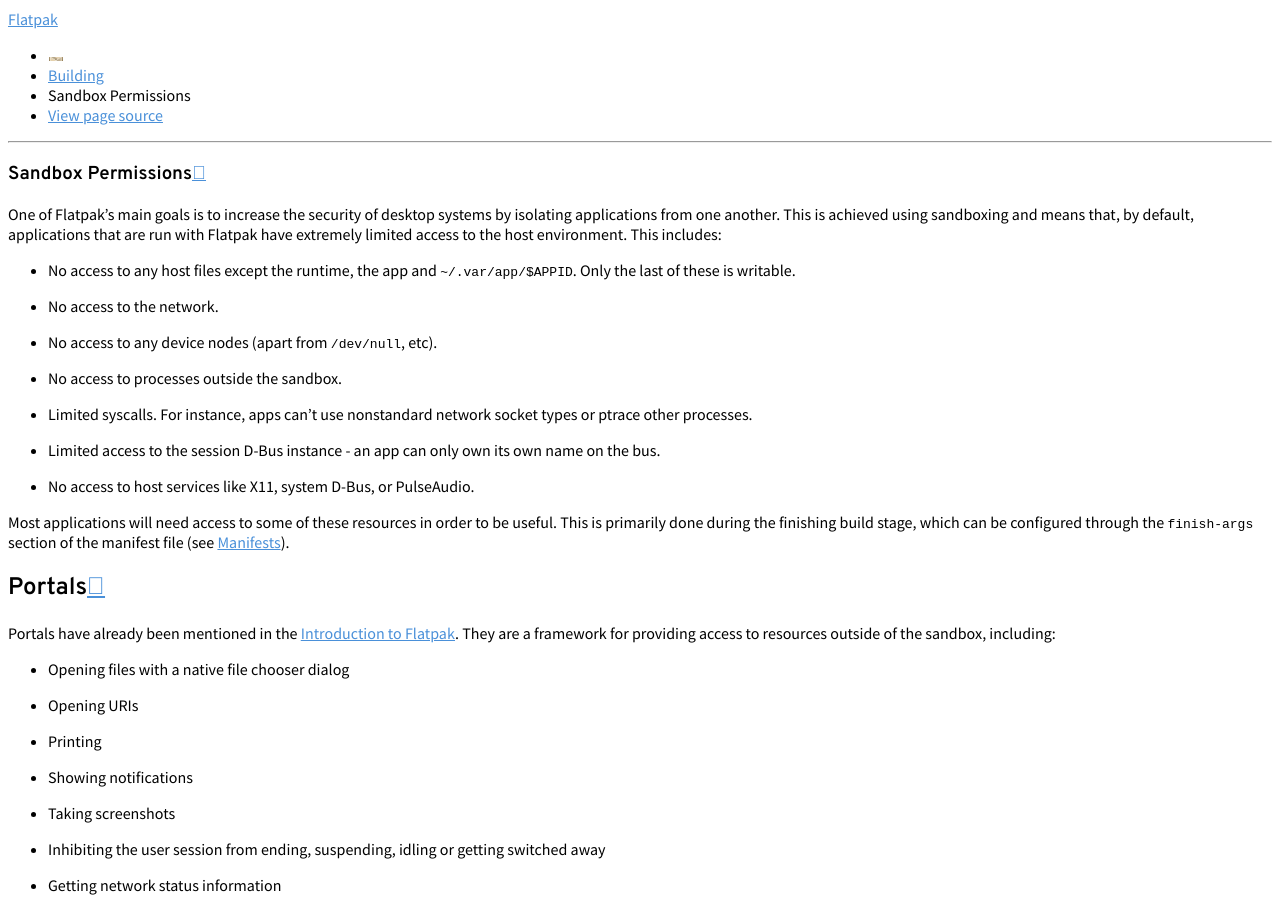
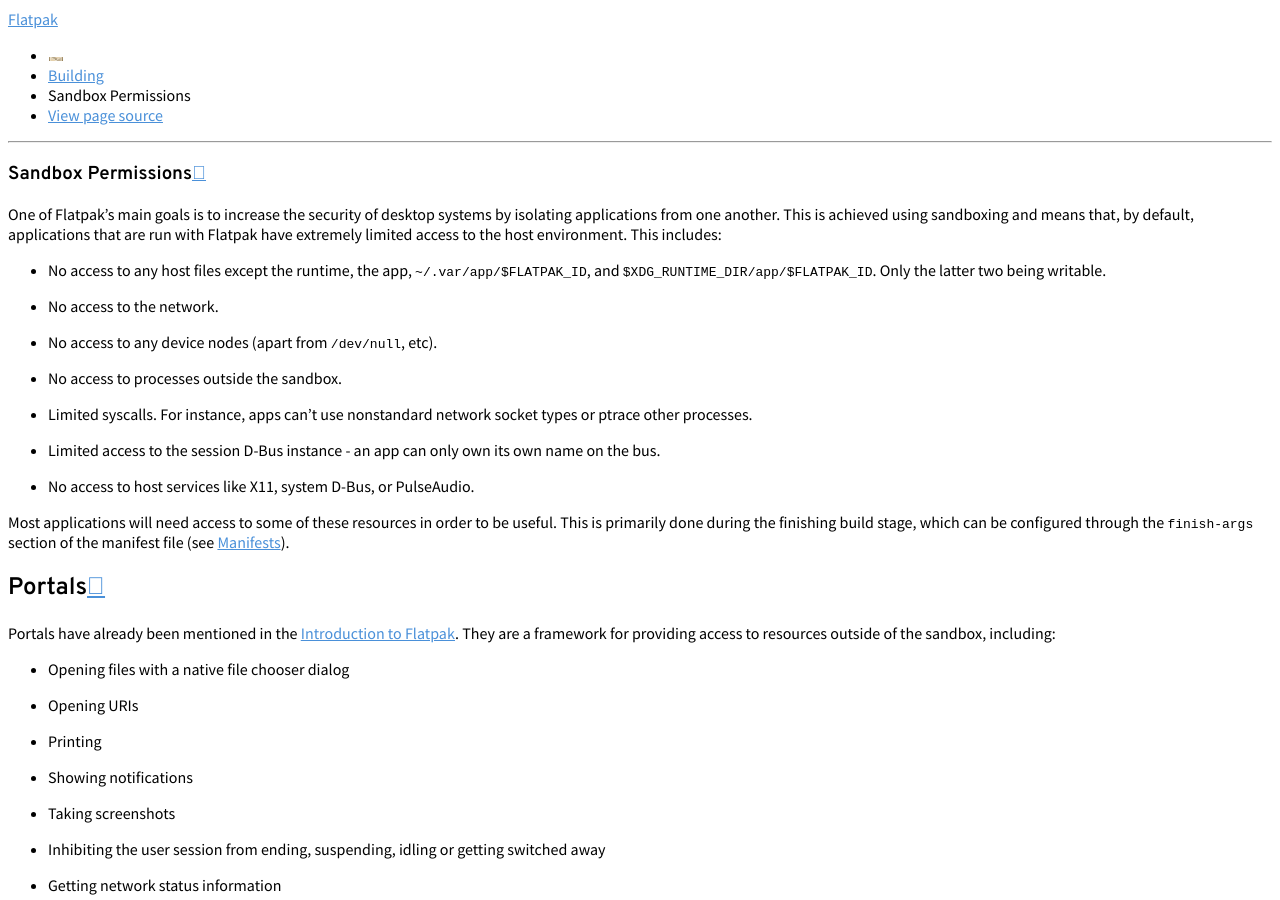
Before and after one commit to flatpak/flatpak-docs, a Sphinx documentation site: the page built from docs/sandbox-permissions.rst, in a window 1280 px wide and 900 px high, scrolled down 517 px. Built offline with Sphinx 7.4.7 and the Read the Docs theme 2.0.0, drawn with Linux system fonts in a browser that asks for light colours.

Commit message:
Update sandbox-permissions.rst

```diff
--- a/docs/sandbox-permissions.rst
+++ b/docs/sandbox-permissions.rst
@@ -6,8 +6,9 @@ isolating applications from one another. This is achieved using sandboxing
 and means that, by default, applications that are run with Flatpak have
 extremely limited access to the host environment. This includes:
 
-- No access to any host files except the runtime, the app and
-  ``~/.var/app/$APPID``. Only the last of these is writable.
+- No access to any host files except the runtime, the app,
+  ``~/.var/app/$FLATPAK_ID``, and ``$XDG_RUNTIME_DIR/app/$FLATPAK_ID``.
+  Only the latter two being writable.
 - No access to the network.
 - No access to any device nodes (apart from ``/dev/null``, etc).
 - No access to processes outside the sandbox.
```
